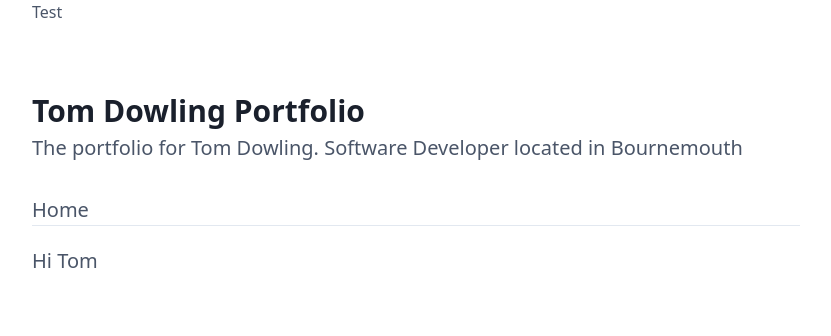
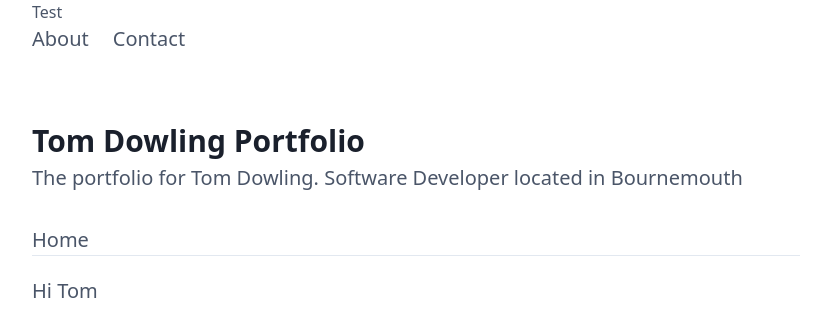
Before and after one commit to TomDowling/portfolio-1, a Next.js app: page / in a window 1280 px wide. Shown: the top 336 px of the page, without its empty margins (224-1055 px from the left). Built offline with nearby package versions, Linux system fonts and the light colour scheme.

Commit message:
Update: Adding the basic header links

```diff
--- a/src/components/layout/header/header.tsx
+++ b/src/components/layout/header/header.tsx
@@ -1,8 +1,27 @@
+import Link from 'next/link';
+
 const Header = () => {
     return (
         <header>
             <div className="max-w-screen-md mx-auto">
                 <h1>Test</h1>
+
+                <ul className="flex flex-wrap text-xl">
+                    <li className="mr-6">
+                        <Link href="#about">
+                            <a className="text-gray-700 border-none hover:text-gray-900">
+                                About
+                            </a>
+                        </Link>
+                    </li>
+                    <li className="mr-6">
+                        <Link href="#contact">
+                            <a className="text-gray-700 border-none hover:text-gray-900">
+                                Contact
+                            </a>
+                        </Link>
+                    </li>
+                </ul>
             </div>
         </header>
     );
```
